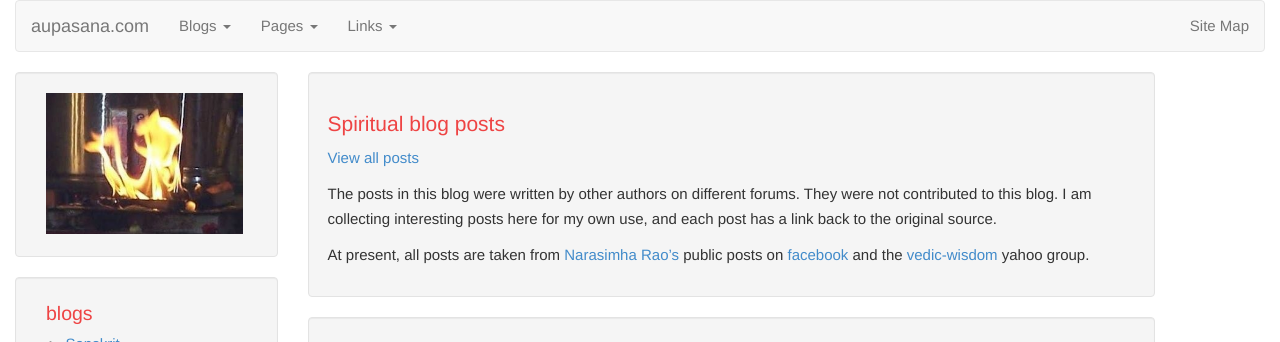
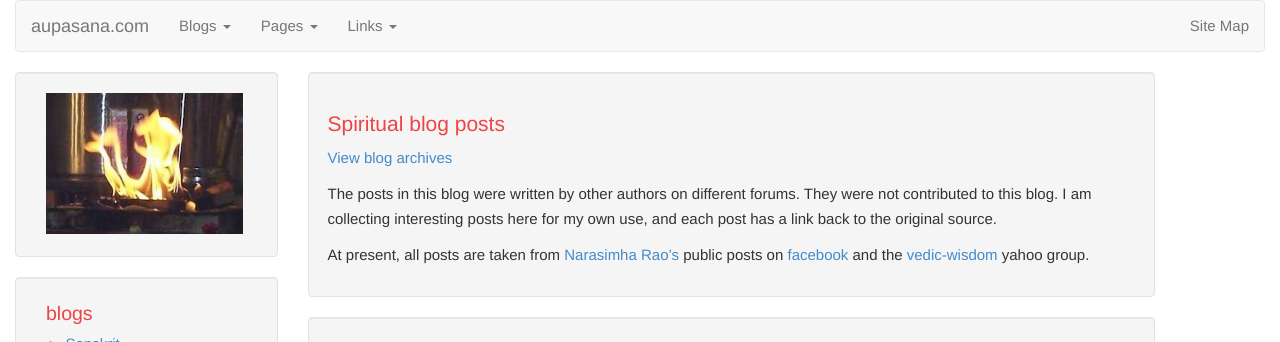
Before and after one commit to aupasana/aupasana.github.io, a Jekyll site: the page built from blog/spiritual.md, in a window 1280 px wide and 900 px high. Shown: the top 342 px of the window. Built offline with Jekyll 4.4.1, drawn with Linux system fonts in a browser that asks for light colours.

Commit message:
change content

```diff
--- a/blog/spiritual.md
+++ b/blog/spiritual.md
@@ -8,7 +8,7 @@ omitcategories: true
 <div class="well">
 # Spiritual blog posts
 
-<a href="{{ site.baseurl}}/blog/{{page.blog}}_archive.html">View all posts</a>
+<a href="{{ site.baseurl}}/blog/{{page.blog}}_archive.html">View blog archives</a>
 
 The posts in this blog were written by other authors on different forums.
 They were not contributed to this blog. I am collecting interesting posts
```
